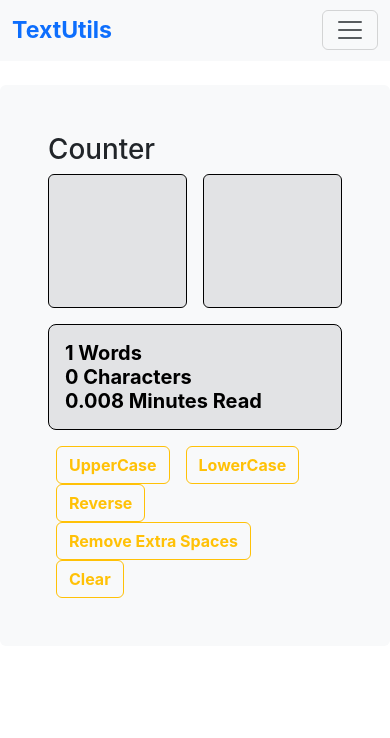
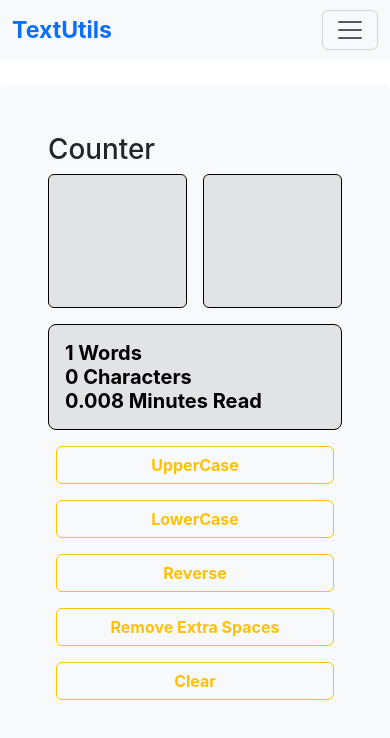
Before and after one commit to JayParmar89800/React-js, a React (Create React App) app: page / in a window 390 px wide. Shown: the top 738 px of the page. Built offline with nearby package versions, Linux system fonts and the light colour scheme.

Commit message:
add some css

```diff
--- a/src/App.css
+++ b/src/App.css
@@ -1,3 +1,22 @@
+.container .grid_link
+{
+    display: grid;
+    grid-template-columns: auto auto auto auto auto;
+    gap: 1rem;
+}
+@media screen and (max-width:768px) and (min-width:576px) {
+  .container .grid_link
+  {
+      grid-template-columns: auto auto auto;
+  }
+}
+@media screen and (max-width:576px) {
+  .container .grid_link
+  {
+      grid-template-columns: auto;
+  }
+}
+
 /* .App {
   text-align: center;
 }
```
